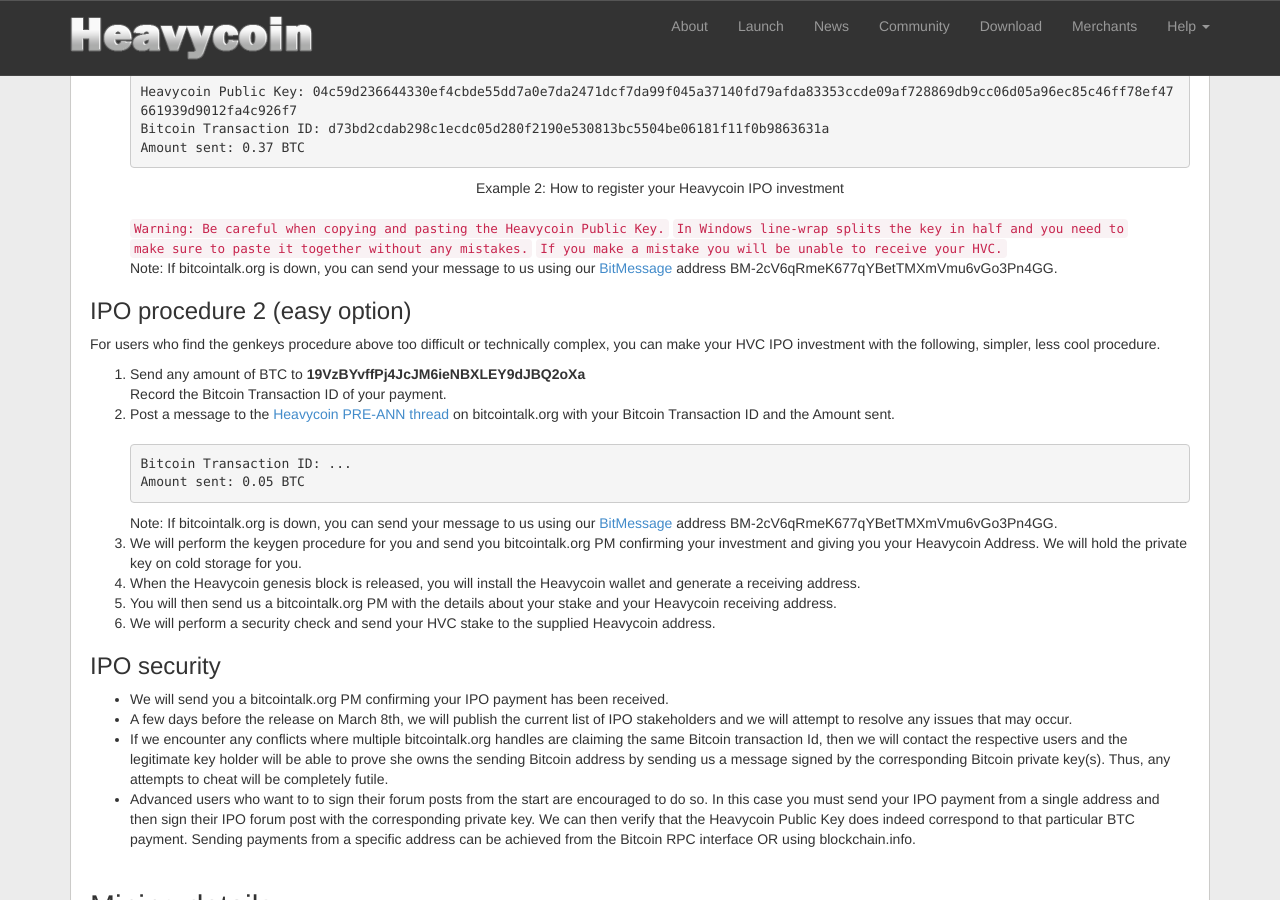
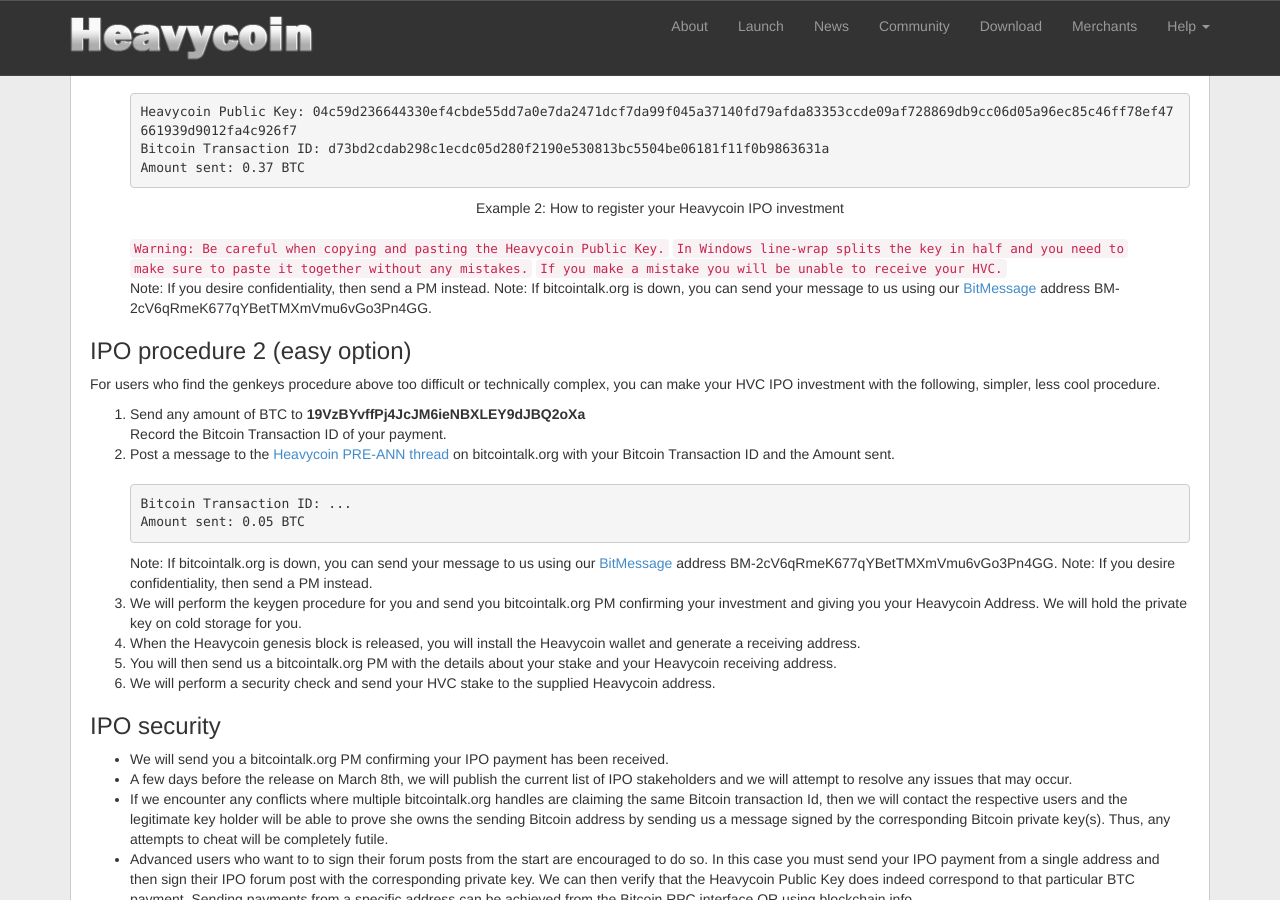
Before and after one commit to heavycoin/heavycoin.github.io, a Jekyll site: the page built from launch.html, in a window 1280 px wide and 900 px high, scrolled down 1805 px. Built offline with Jekyll 4.4.1, drawn with Linux system fonts in a browser that asks for light colours; Markdown is read by kramdown in place of the engine named in the settings; some of the changed text lies outside the part shown.

Commit message:
Updated IPO notes and investment received so far.

```diff
--- a/launch.html
+++ b/launch.html
@@ -144,6 +145,7 @@
         <code>         In Windows line-wrap splits the key in half and you need to</code>
 	<code>         make sure to paste it together without any mistakes.</code>
 	<code>If you make a mistake you will be unable to receive your HVC.</code><br/>
+        Note: If you desire confidentiality, then send a PM instead.
         Note: If bitcointalk.org is down, you can send your message to us using our <a href="https://bitmessage.org">BitMessage</a> address {{ site.BMbroadcastAddr }}.
       </li>
     </ol>
@@ -164,6 +166,7 @@
 	<pre><code>Bitcoin Transaction ID: ...
 Amount sent: 0.05 BTC</code></pre>
         Note: If bitcointalk.org is down, you can send your message to us using our <a href="https://bitmessage.org">BitMessage</a> address {{ site.BMbroadcastAddr }}.
+        Note: If you desire confidentiality, then send a PM instead.
       </li>
      <li>
 	We will perform the keygen procedure for you and send you
```
Also changed, not shown: other parts of launch.html (+1 -0 lines).
